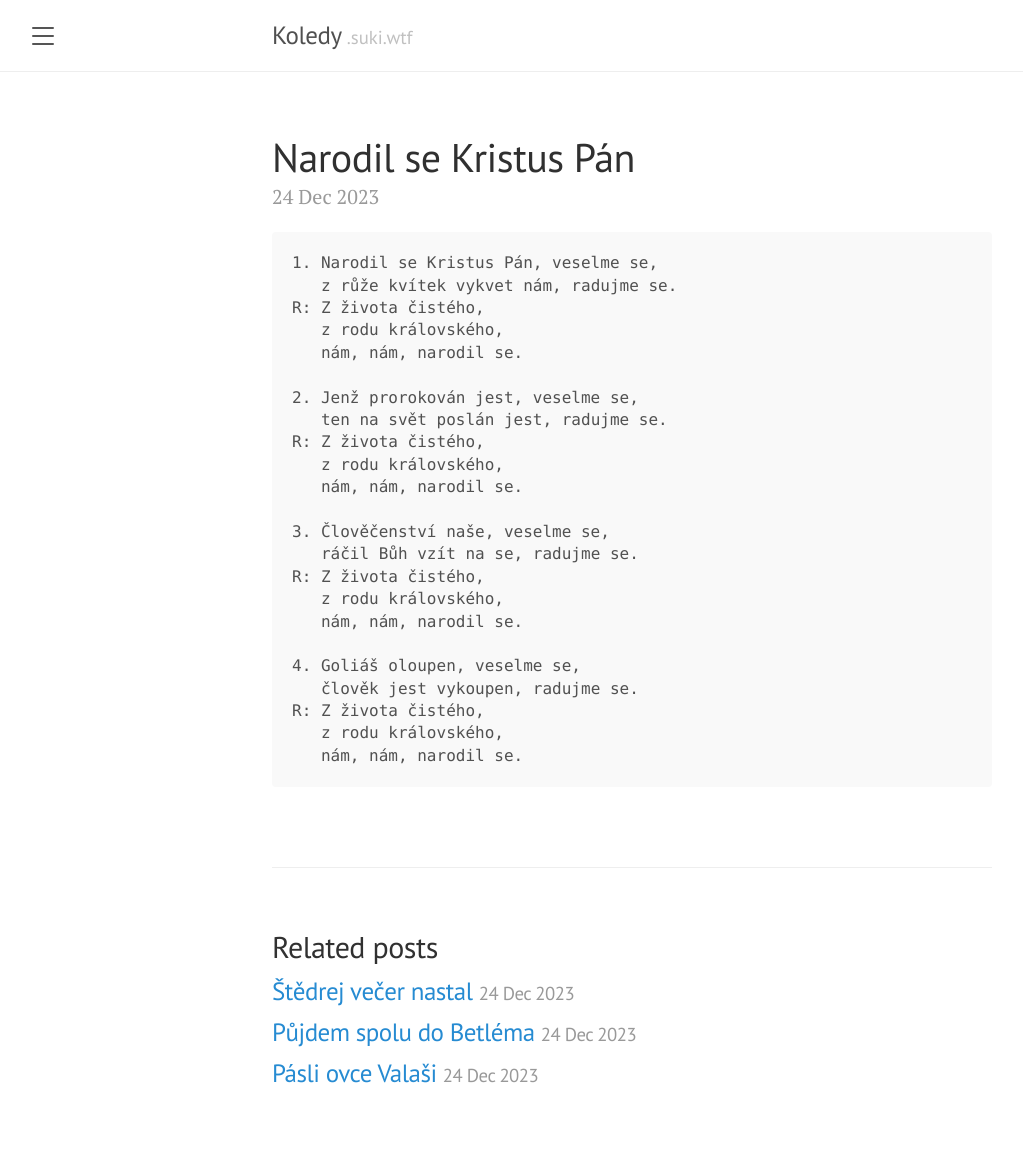
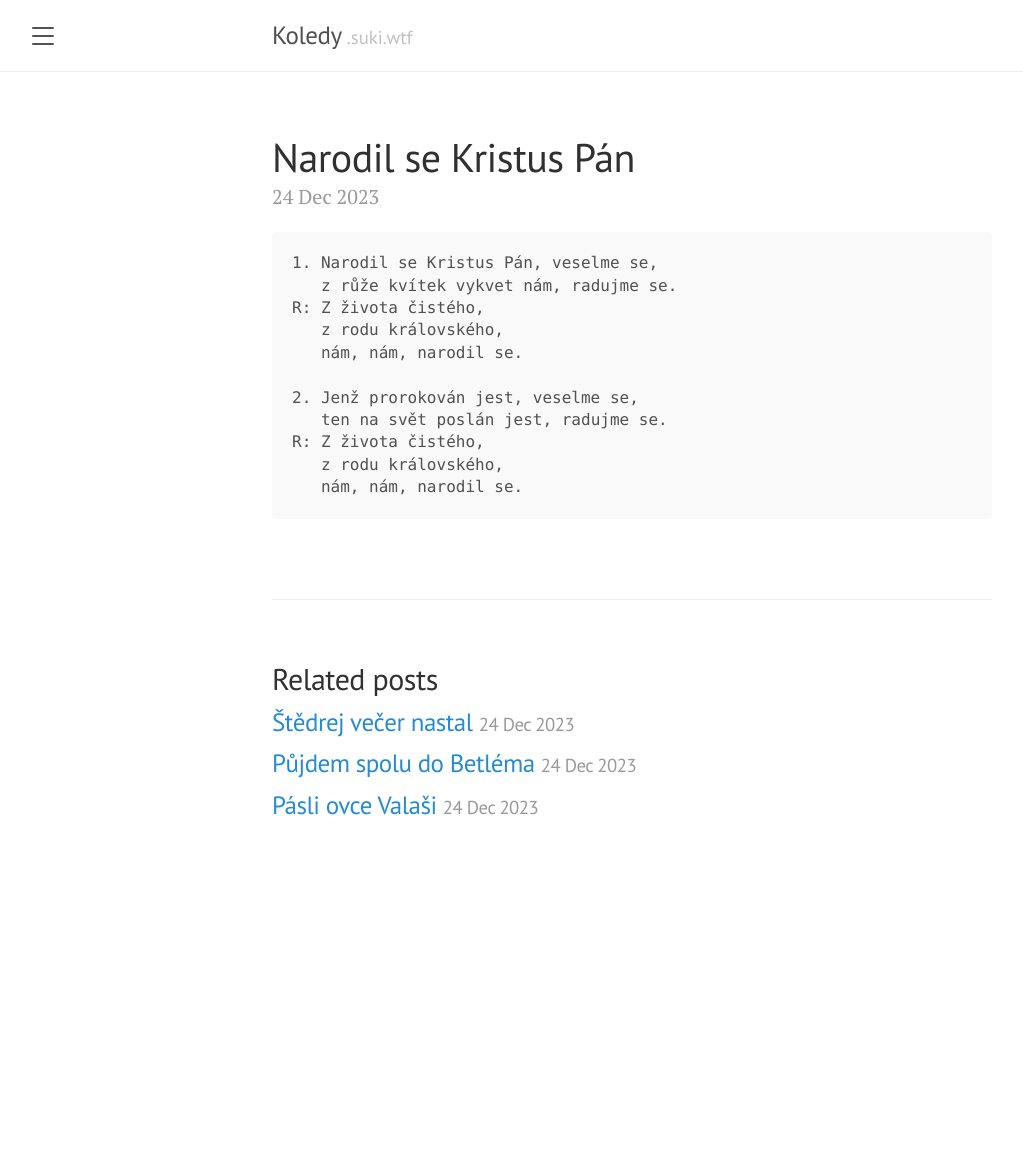
Before and after one commit to SukiCZ/koledy, a Jekyll site: the page built from _posts/2023-12-24-narodil-se-kristus-pan.md, in a window 1280 px wide. Shown: the whole page, without its empty margins (8-1031 px from the left). Built offline with Jekyll 4.4.1, drawn with Linux system fonts in a browser that asks for light colours; after the commit the page ends 900 px from its top, so only the background shows below that.

Commit message:
Make Narodil se Kristus Pán shorter

````diff
--- a/_posts/2023-12-24-narodil-se-kristus-pan.md
+++ b/_posts/2023-12-24-narodil-se-kristus-pan.md
@@ -15,16 +15,4 @@ R: Z života čistého,
 R: Z života čistého,
    z rodu královského,
    nám, nám, narodil se.
-
-3. Člověčenství naše, veselme se,
-   ráčil Bůh vzít na se, radujme se.
-R: Z života čistého,
-   z rodu královského,
-   nám, nám, narodil se.
-
-4. Goliáš oloupen, veselme se,
-   člověk jest vykoupen, radujme se.
-R: Z života čistého,
-   z rodu královského,
-   nám, nám, narodil se.
 ```
````
